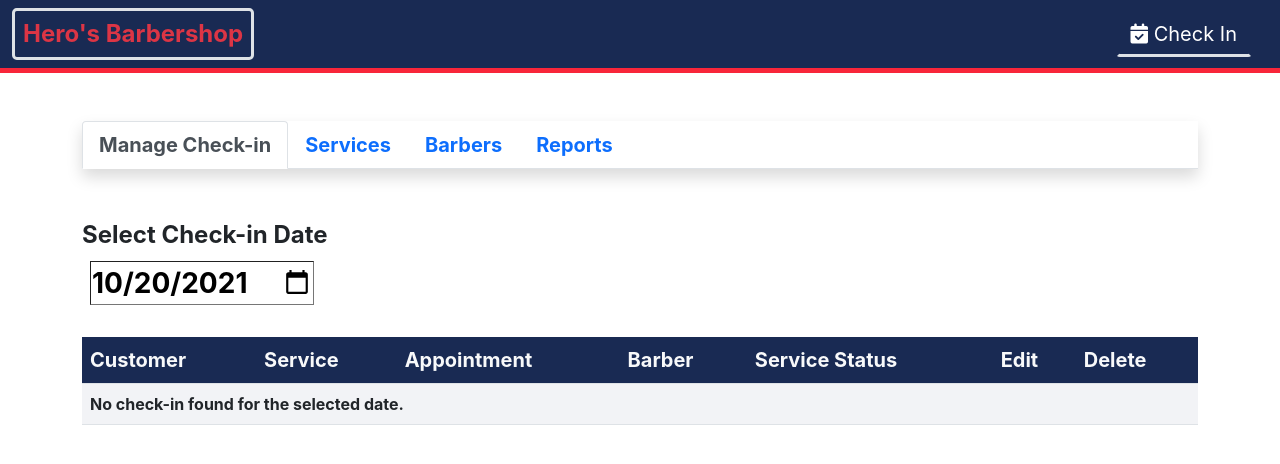
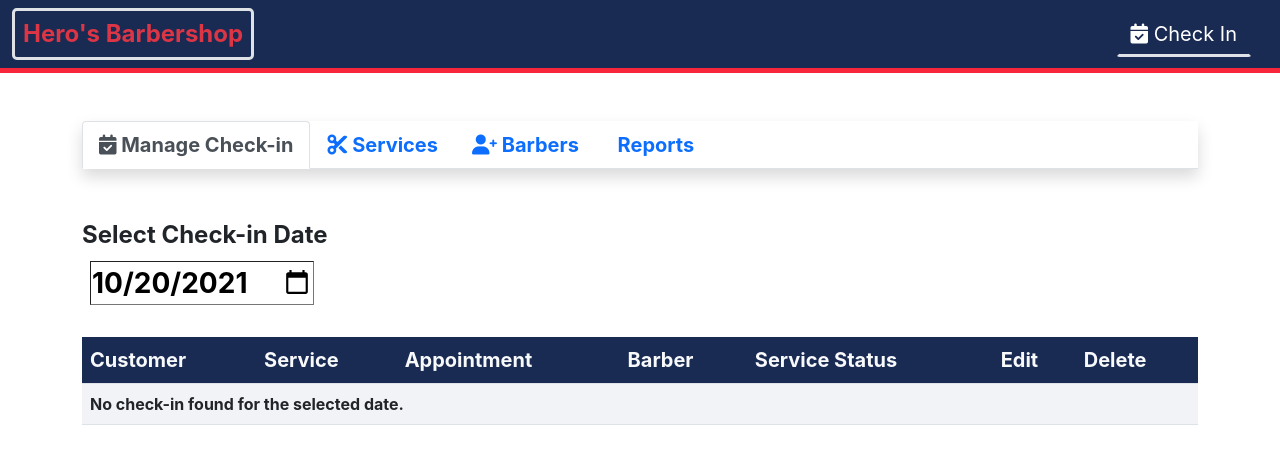
Before and after one commit to herosbarbershop/check-in-service, a React (Create React App) app: page / in a window 1280 px wide. Both pictures are taken after a click on the element "Manage". Shown: the top 464 px of the page. Built offline with nearby package versions, Linux system fonts and the light colour scheme.

Commit message:
add change

```diff
--- a/src/areas/manageCheckIn/ManageComponent.tsx
+++ b/src/areas/manageCheckIn/ManageComponent.tsx
@@ -20,16 +20,16 @@ export function ManageComponent(props: any) {
     <div className="container">
       <ul className="nav nav-tabs shadow my-5" id="myTab" role="tablist">
         <li className="nav-item" role="presentation">
-          <button className="nav-link fw-bold fs-5 active" id="manageCheckIn-tab" data-bs-toggle="tab" data-bs-target="#manageCheckIn" type="button" role="tab" aria-controls="manageCheckIn" aria-selected="true">Manage Check-in</button>
+          <button className="manage-tab nav-link fw-bold fs-5 active" id="manageCheckIn-tab" data-bs-toggle="tab" data-bs-target="#manageCheckIn" type="button" role="tab" aria-controls="manageCheckIn" aria-selected="true"><i className="fa-solid fa-calendar-check"></i> Manage Check-in</button>
         </li>
         <li className="nav-item" role="presentation">
-          <button className="nav-link fw-bold fs-5" id="services-tab" data-bs-toggle="tab" data-bs-target="#services" type="button" role="tab" aria-controls="services" aria-selected="false">Services</button>
+          <button className="manage-tab nav-link fw-bold fs-5" id="services-tab" data-bs-toggle="tab" data-bs-target="#services" type="button" role="tab" aria-controls="services" aria-selected="false"><i className="fa-solid fa-scissors"></i> Services</button>
         </li>
         <li className="nav-item" role="presentation">
-          <button className="nav-link fw-bold fs-5" id="barbers-tab" data-bs-toggle="tab" data-bs-target="#barbers" type="button" role="tab" aria-controls="barbers" aria-selected="false">Barbers</button>
+          <button className="manage-tab nav-link fw-bold fs-5" id="barbers-tab" data-bs-toggle="tab" data-bs-target="#barbers" type="button" role="tab" aria-controls="barbers" aria-selected="false"><i className="fa-solid fa-user-plus"></i> Barbers</button>
         </li>
         <li className="nav-item" role="presentation">
-          <button className="nav-link fw-bold fs-5" id="reports-tab" data-bs-toggle="tab" data-bs-target="#reports" type="button" role="tab" aria-controls="reports" aria-selected="false">Reports</button>
+          <button className="manage-tab nav-link fw-bold fs-5" id="reports-tab" data-bs-toggle="tab" data-bs-target="#reports" type="button" role="tab" aria-controls="reports" aria-selected="false"><i className="fa-regular fa-calendar-lines"></i> Reports</button>
         </li>
       </ul>
       <div className="tab-content" id="myTabContent">
--- a/src/areas/manageCheckIn/barbers/BarbersComponent.tsx
+++ b/src/areas/manageCheckIn/barbers/BarbersComponent.tsx
@@ -69,7 +69,7 @@ export function BarbersComponent() {
   return (
     <>
       <button className="btn navi-color" type="button" data-bs-toggle="collapse" data-bs-target="#AddBarbersComponent" aria-expanded="false" aria-controls="AddBarbersComponent">
-        Add Barber
+        <i className="fa-solid fa-user-plus"></i> Add Barber
       </button>
       <div className="collapse" id="AddBarbersComponent">
         <div className="card card-body">
@@ -82,7 +82,7 @@ export function BarbersComponent() {
           />
         </div>
       </div>
-      <div className="fs-4 navi-color p-2 my-2">Barbers</div>
+      <div className="fs-4 navi-color p-2 my-2"><i className="fa-solid fa-user"></i>  Barbers</div>
       <ManageBarbersListComponent
         barbers={barbers}
         setBarber={setBarber}
--- a/src/areas/manageCheckIn/barbers/ManageBarbersListComponent.tsx
+++ b/src/areas/manageCheckIn/barbers/ManageBarbersListComponent.tsx
@@ -18,7 +18,7 @@ export function ManageBarbersListComponent(props: ManageBarbersListComponentProp
 
   return (
     <div className="row">
-      {props.barbers.map((barber, i) => (
+      {props.barbers.length < 0 ? props.barbers.map((barber, i) => (
         <div className="col-md-3" key={barber.alias}>
           <div className="card m-1">
             <div className="card-body">
@@ -27,6 +27,7 @@ export function ManageBarbersListComponent(props: ManageBarbersListComponentProp
               <button onClick={() => handleOnClick(barber.alias as string)} type="button" className="btn btn-sm navi-color mx-1 w-100">Update</button>
             </div>
           </div>
-        </div>))}
+        </div>)) : <div className="fs-5">No barber has been added. Click the Add Barber to add new barber information.</div>
+      }
     </div>);
 }
--- a/src/areas/manageCheckIn/reports/ReportsComponent.tsx
+++ b/src/areas/manageCheckIn/reports/ReportsComponent.tsx
@@ -57,20 +57,20 @@ export function ReportsComponent() {
           {buttonTextMapping[selection as ReportKey] ?? selection}
         </button>
         <ul className="dropdown-menu w-25" aria-labelledby="dropdownMenuButton1">
-          <li><span onClick={() => setSelection(ReportKey.barber)} className="dropdown-item w-100">Barbers</span></li>
-          <li><span onClick={() => setSelection(ReportKey.service)} className="dropdown-item">Services</span></li>
-          <li><span onClick={() => setSelection(ReportKey.appointmentType)} className="dropdown-item">Appointment</span></li>
+          <li><span onClick={() => setSelection(ReportKey.barber)} className="dropdown-item fw-bold"><i className="fa-solid fa-user"></i> Barbers</span></li>
+          <li><span onClick={() => setSelection(ReportKey.service)} className="dropdown-item fw-bold"><i className="fa-solid fa-scissors"></i> Services</span></li>
+          <li><span onClick={() => setSelection(ReportKey.appointmentType)} className="dropdown-item fw-bold">Appointment</span></li>
         </ul>
       </div>
       <>
         {selection === ReportKey.barber && <div >
-          <div className="fs-4 navi-color p-2 mb-2">Services</div>
+          <div className="fs-4 navi-color p-2 mb-2"><i className="fa-solid fa-scissors"></i> Services</div>
           <ReportListComponent reportData={filterBy(ReportKey.barber, ReportKey.service)} />
           <div className="fs-4 navi-color p-2 my-2">Appointment Types</div>
           <ReportListComponent reportData={filterBy(ReportKey.barber, ReportKey.appointmentType)} />
         </div>}
         {selection === ReportKey.service && <div >
-          <div className="fs-4 navi-color p-2 mb-2">Barbers</div>
+          <div className="fs-4 navi-color p-2 mb-2"><i className="fa-solid fa-user"></i> Barbers</div>
           <ReportListComponent reportData={filterBy(ReportKey.service, ReportKey.barber)} />
           <div className="fs-4 navi-color p-2 my-2">Appointment Types</div>
           <ReportListComponent reportData={filterBy(ReportKey.service, ReportKey.appointmentType)} />
--- a/src/areas/manageCheckIn/services/ServicesComponent.tsx
+++ b/src/areas/manageCheckIn/services/ServicesComponent.tsx
@@ -76,7 +76,7 @@ export function ServicesComponent(props: any) {
         alert={alert}
         service={service}
       />
-      <div className="fs-4 navi-color p-2 my-2">Services</div>
+      <div className="fs-4 navi-color p-2 my-2"><i className="fa-solid fa-scissors"></i> Services</div>
       <ManageServicesListComponent
         services={services}
         setService={setService}
```
